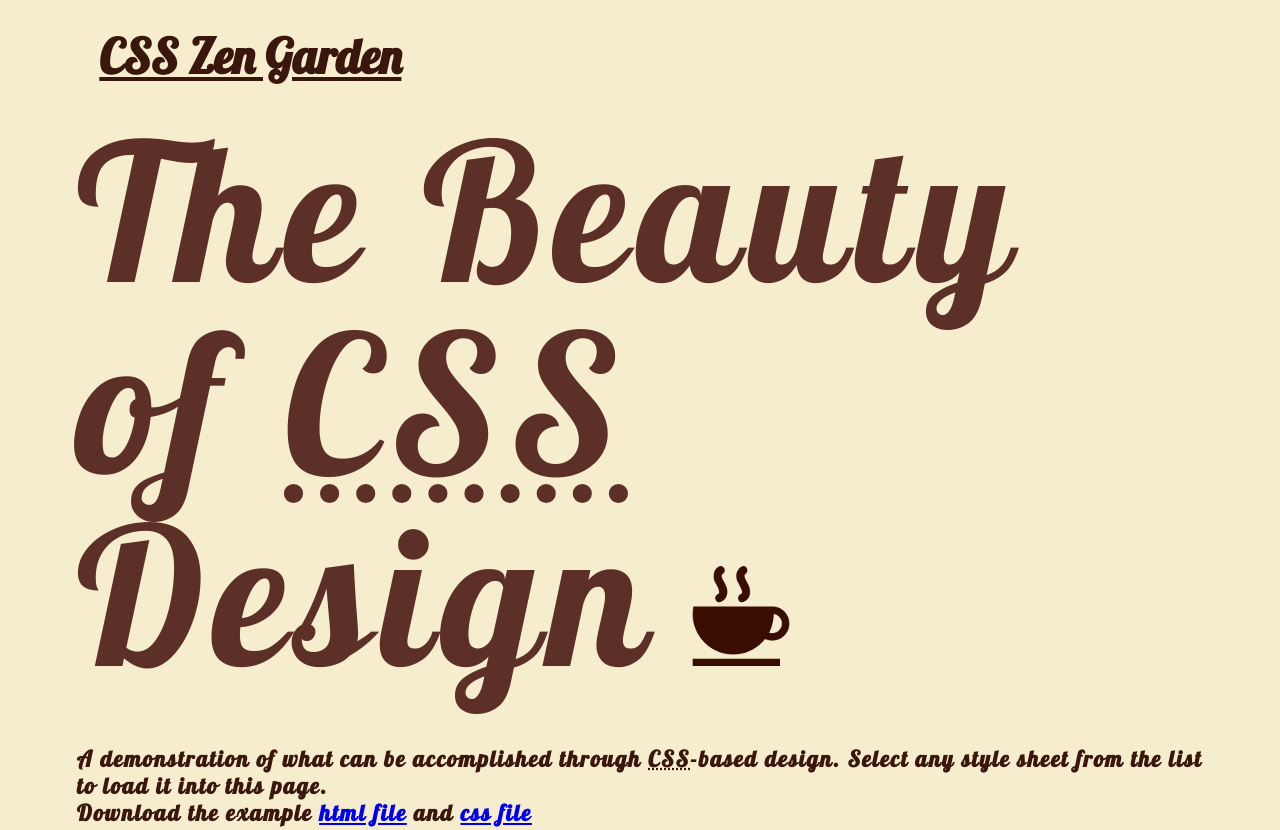
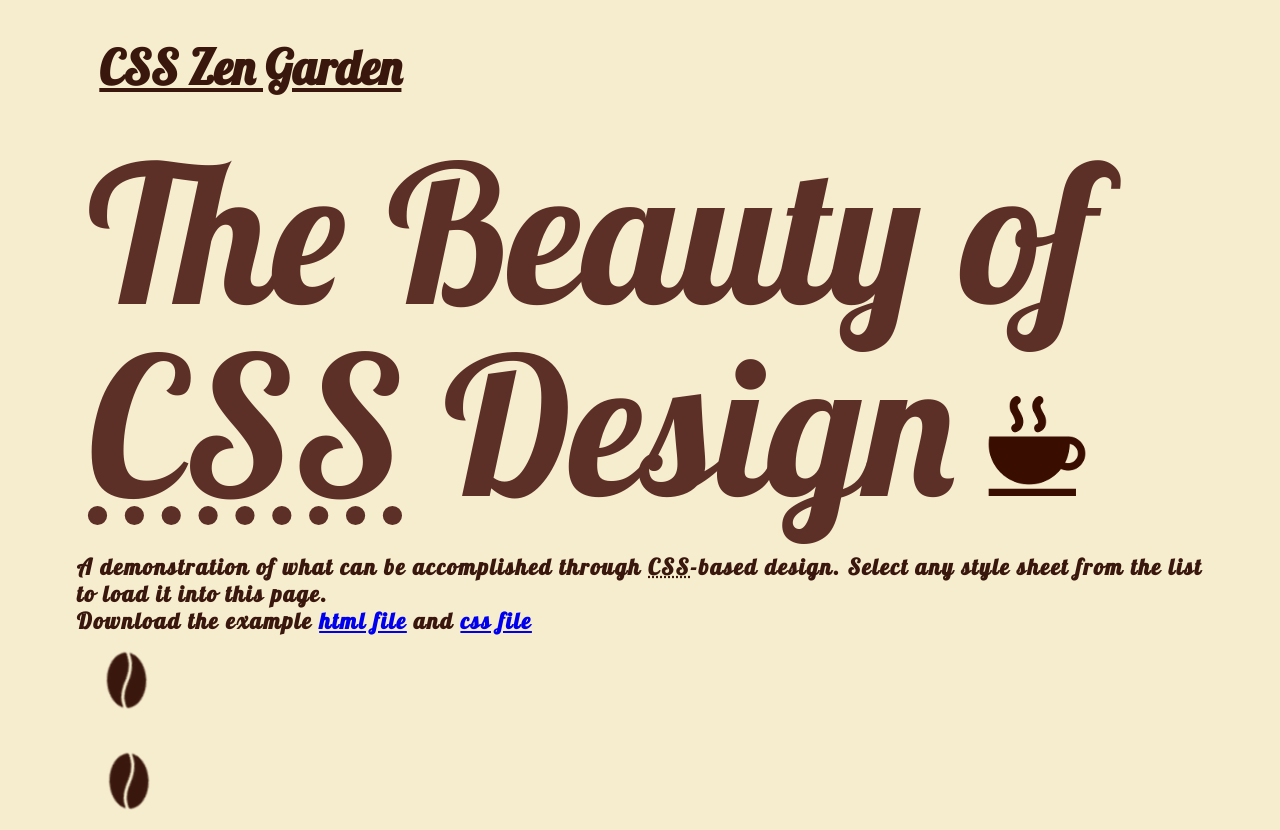
Before and after one commit to davide2894/breakfast, a website: page index.html in a window 1280 px wide. Shown: the top 830 px of the page. Drawn offline with Linux system fonts and the light colour scheme; a web font is replaced by a local one.

Commit message:
Fix override problem with Firefox

```diff
--- a/style.css
+++ b/style.css
@@ -162,11 +162,13 @@
     background-color: #F6EDCE;
     overflow-y: hidden;
     height: 677vh;
+    max-width: 90vw;
     border-bottom: 60px solid #5C2F27;
     padding: 6%;
 }
 header {
     max-width: 100vw;
+    max-height: 100vh;
     display: -webkit-box;
     display: -ms-flexbox;
     display: flex;
@@ -176,6 +178,7 @@
     flex-direction: column;
     -ms-flex-pack: distribute;
     justify-content: space-around;
+    margin-top: 1%;
 }
 /* "CSS Zen Garden" */
 h1 {
@@ -187,12 +190,12 @@
     position: relative;
     left: 2%;
 }
+
 /* "The Beauty of CSS Design" */
 h2 {
-    max-width: 100%;
     font-size: 12em;
-    letter-spacing: 10px;
-    margin-bottom: 5%;
+    letter-spacing: 0px;
+    padding: 1%;
 }
 h2::after{
     content: url(images/coffee-hot-cup.png);
@@ -201,12 +204,13 @@
 
 /* Subtitle */
 .summary {
+    margin-top: 2%;
     letter-spacing: 1.2px;
     font-size: 1.4em;
     line-height: 1.2;
     letter-spacing: 1.8px;
     font-weight: 800;
-    margin-bottom: 2%;
+    padding-bottom: 1%;
 }
 .preamble {
     display: -webkit-box;
```
